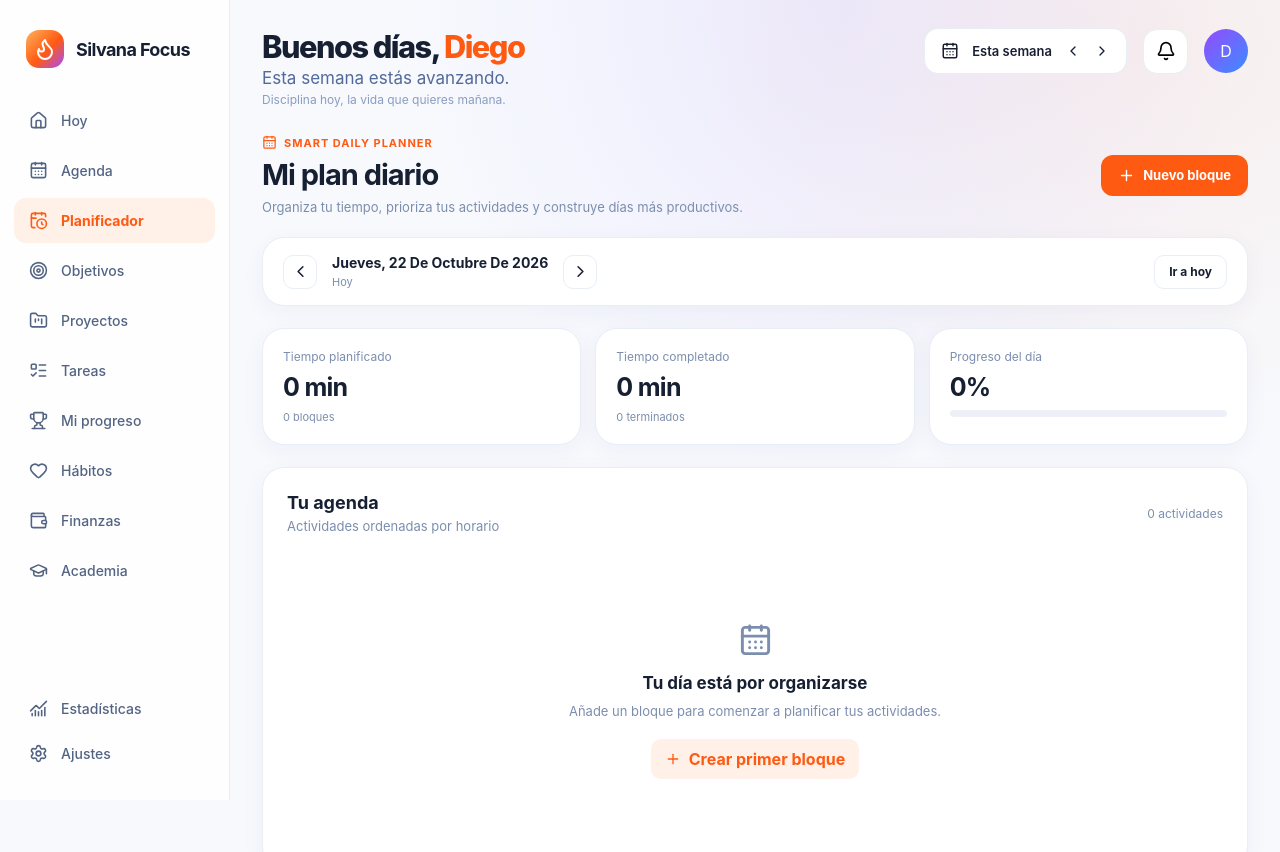
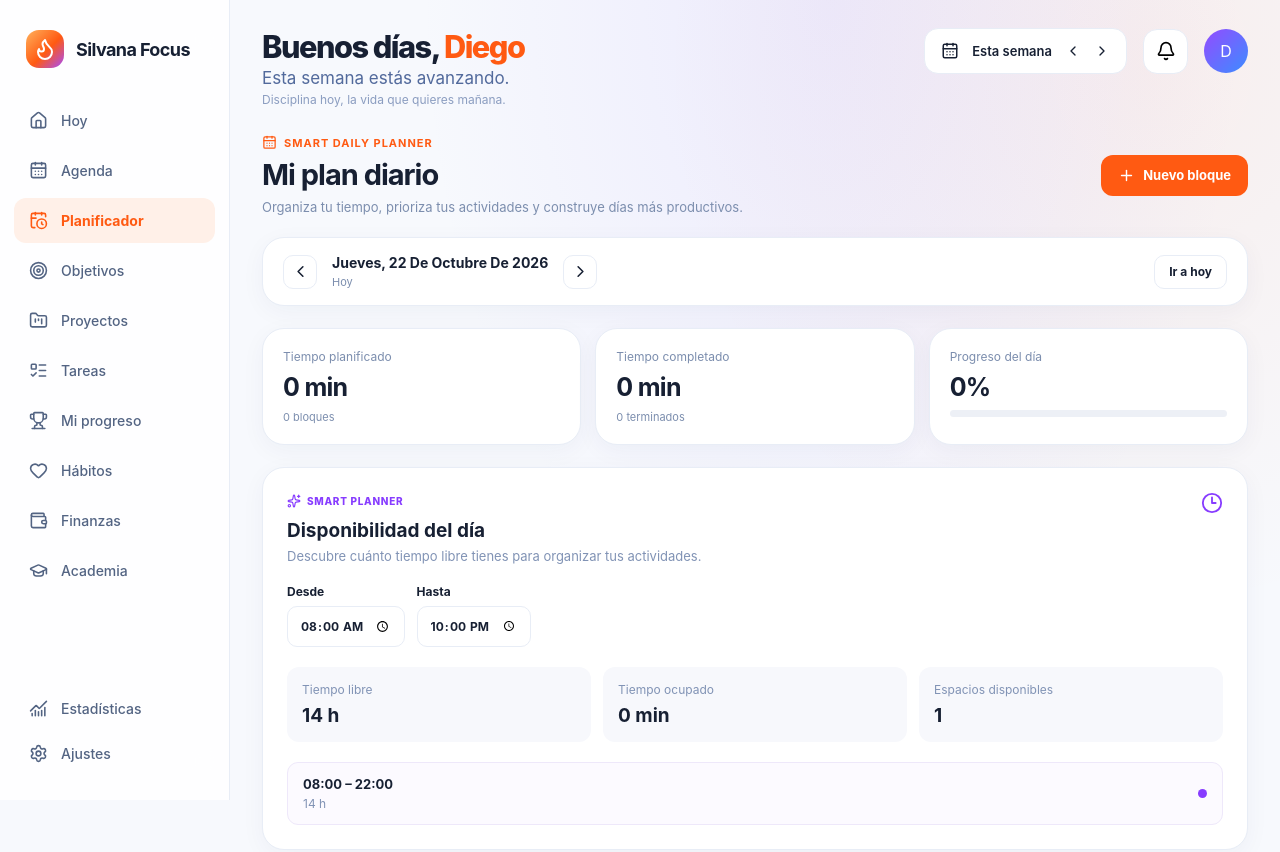
Before and after one commit to DiegoMaioneVallarino/silvana-focus, a React (Vite) app: page /planner in a window 1280 px wide. Shown: the top 852 px of the page. Built offline with nearby package versions, Linux system fonts and the light colour scheme.

Commit message:
Feat(planner): added daily availability engine and free time visualization.

```diff
--- /dev/null
+++ b/src/features/planner/components/PlannerAvailability.css
@@ -0,0 +1,132 @@
+
+.sf-planner-availability {
+  display: flex;
+  flex-direction: column;
+  gap: 20px;
+  padding: 24px;
+}
+
+.sf-planner-availability-heading {
+  display: flex;
+  align-items: flex-start;
+  justify-content: space-between;
+  gap: 20px;
+}
+
+.sf-planner-availability-heading h2 {
+  margin: 7px 0 6px;
+  font-size: 19px;
+}
+
+.sf-planner-availability-heading p {
+  margin: 0;
+  color: #8193b5;
+  font-size: 13px;
+}
+
+.sf-planner-availability-eyebrow {
+  display: inline-flex;
+  align-items: center;
+  gap: 6px;
+  color: #873cff;
+  font-size: 10px;
+  font-weight: 800;
+  letter-spacing: 0.7px;
+}
+
+.sf-planner-availability-settings {
+  display: flex;
+  flex-wrap: wrap;
+  gap: 12px;
+}
+
+.sf-planner-availability-settings label {
+  display: flex;
+  flex-direction: column;
+  gap: 7px;
+  font-size: 12px;
+  font-weight: 650;
+}
+
+.sf-planner-availability-settings input {
+  padding: 10px 12px;
+  border: 1px solid #e8edf6;
+  border-radius: 10px;
+  background: white;
+  color: #172033;
+  font: inherit;
+}
+
+.sf-planner-availability-stats {
+  display: grid;
+  grid-template-columns: repeat(3, minmax(0, 1fr));
+  gap: 12px;
+}
+
+.sf-planner-availability-stats > div {
+  display: flex;
+  flex-direction: column;
+  gap: 7px;
+  padding: 15px;
+  border-radius: 12px;
+  background: #f7f8fc;
+}
+
+.sf-planner-availability-stats span {
+  color: #8193b5;
+  font-size: 12px;
+}
+
+.sf-planner-availability-stats strong {
+  font-size: 19px;
+}
+
+.sf-planner-availability-slots {
+  display: flex;
+  flex-direction: column;
+  gap: 9px;
+}
+
+.sf-planner-availability-slot {
+  display: flex;
+  align-items: center;
+  justify-content: space-between;
+  gap: 15px;
+  padding: 13px 15px;
+  border: 1px solid #eee8fa;
+  border-radius: 11px;
+  background: #fcfaff;
+}
+
+.sf-planner-availability-slot > div {
+  display: flex;
+  flex-direction: column;
+  gap: 4px;
+}
+
+.sf-planner-availability-slot strong {
+  font-size: 13px;
+}
+
+.sf-planner-availability-slot span {
+  font-size: 12px;
+  color: #8193b5;
+}
+
+.sf-planner-availability-dot {
+  width: 9px;
+  height: 9px;
+  border-radius: 50%;
+  background: #873cff;
+}
+
+.sf-planner-availability-error {
+  color: #d94d4d;
+  font-size: 12px;
+}
+
+@media (max-width: 600px) {
+  .sf-planner-availability-stats {
+    grid-template-columns: 1fr;
+  }
+}
--- /dev/null
+++ b/src/features/planner/components/PlannerAvailability.tsx
@@ -0,0 +1,169 @@
+
+import { useState } from "react";
+
+import {
+  Clock3,
+  Sparkles,
+} from "lucide-react";
+
+import { usePlannerStore } from "../planner.store";
+
+import {
+  getPlannerAvailability,
+} from "../planner.availability";
+
+import "./PlannerAvailability.css";
+
+interface PlannerAvailabilityProps {
+  date: string;
+}
+
+function formatDuration(minutes: number) {
+  const hours = Math.floor(minutes / 60);
+  const rest = minutes % 60;
+
+  if (hours === 0) return `${rest} min`;
+  if (rest === 0) return `${hours} h`;
+
+  return `${hours} h ${rest} min`;
+}
+
+export function PlannerAvailability({
+  date,
+}: PlannerAvailabilityProps) {
+  const blocks = usePlannerStore(
+    (state) => state.blocks
+  );
+
+  const [dayStart, setDayStart] =
+    useState("08:00");
+
+  const [dayEnd, setDayEnd] =
+    useState("22:00");
+
+  const validRange =
+    dayStart.length === 5 &&
+    dayEnd.length === 5 &&
+    dayStart < dayEnd;
+
+  const availability = validRange
+    ? getPlannerAvailability(blocks, {
+        date,
+        dayStart,
+        dayEnd,
+        minimumSlotMinutes: 15,
+      })
+    : null;
+
+  return (
+    <section className="sf-card sf-planner-availability">
+      <div className="sf-planner-availability-heading">
+        <div>
+          <span className="sf-planner-availability-eyebrow">
+            <Sparkles size={14} />
+            SMART PLANNER
+          </span>
+
+          <h2>Disponibilidad del día</h2>
+
+          <p>
+            Descubre cuánto tiempo libre tienes
+            para organizar tus actividades.
+          </p>
+        </div>
+
+        <Clock3 size={22} color="#873cff" />
+      </div>
+
+      <div className="sf-planner-availability-settings">
+        <label>
+          Desde
+          <input
+            type="time"
+            value={dayStart}
+            onChange={(event) =>
+              setDayStart(event.target.value)
+            }
+          />
+        </label>
+
+        <label>
+          Hasta
+          <input
+            type="time"
+            value={dayEnd}
+            onChange={(event) =>
+              setDayEnd(event.target.value)
+            }
+          />
+        </label>
+      </div>
+
+      {!availability ? (
+        <p className="sf-planner-availability-error">
+          Selecciona un horario de inicio anterior
+          al de finalización.
+        </p>
+      ) : (
+        <>
+          <div className="sf-planner-availability-stats">
+            <div>
+              <span>Tiempo libre</span>
+              <strong>
+                {formatDuration(
+                  availability.availableMinutes
+                )}
+              </strong>
+            </div>
+
+            <div>
+              <span>Tiempo ocupado</span>
+              <strong>
+                {formatDuration(
+                  availability.occupiedMinutes
+                )}
+              </strong>
+            </div>
+
+            <div>
+              <span>Espacios disponibles</span>
+              <strong>
+                {availability.slots.length}
+              </strong>
+            </div>
+          </div>
+
+          <div className="sf-planner-availability-slots">
+            {availability.slots.length === 0 ? (
+              <p>
+                No hay espacios libres de al menos
+                15 minutos en este horario.
+              </p>
+            ) : (
+              availability.slots.map((slot) => (
+                <div
+                  key={`${slot.startTime}-${slot.endTime}`}
+                  className="sf-planner-availability-slot"
+                >
+                  <div>
+                    <strong>
+                      {slot.startTime} – {slot.endTime}
+                    </strong>
+
+                    <span>
+                      {formatDuration(
+                        slot.durationMinutes
+                      )}
+                    </span>
+                  </div>
+
+                  <span className="sf-planner-availability-dot" />
+                </div>
+              ))
+            )}
+          </div>
+        </>
+      )}
+    </section>
+  );
+}
--- /dev/null
+++ b/src/features/planner/planner.availability.ts
@@ -0,0 +1,189 @@
+
+import type {
+  PlannerBlock,
+} from "./planner.types";
+
+import {
+  timeToMinutes,
+  minutesToTime,
+  getBlockEndMinutes,
+} from "./planner.utils";
+
+export interface PlannerTimeSlot {
+  startMinutes: number;
+  endMinutes: number;
+  startTime: string;
+  endTime: string;
+  durationMinutes: number;
+}
+
+export interface PlannerAvailabilityOptions {
+  date: string;
+  dayStart: string;
+  dayEnd: string;
+  minimumSlotMinutes?: number;
+}
+
+export interface PlannerAvailabilityResult {
+  date: string;
+  dayStart: string;
+  dayEnd: string;
+  availableMinutes: number;
+  occupiedMinutes: number;
+  slots: PlannerTimeSlot[];
+}
+
+function createSlot(
+  startMinutes: number,
+  endMinutes: number
+): PlannerTimeSlot {
+  return {
+    startMinutes,
+    endMinutes,
+    startTime: minutesToTime(startMinutes),
+    endTime: minutesToTime(endMinutes),
+    durationMinutes: endMinutes - startMinutes,
+  };
+}
+
+export function getPlannerAvailability(
+  blocks: PlannerBlock[],
+  options: PlannerAvailabilityOptions
+): PlannerAvailabilityResult {
+  const {
+    date,
+    dayStart,
+    dayEnd,
+    minimumSlotMinutes = 1,
+  } = options;
+
+  const start = timeToMinutes(dayStart);
+  const end = timeToMinutes(dayEnd);
+
+  if (
+    !Number.isFinite(start) ||
+    !Number.isFinite(end) ||
+    start < 0 ||
+    end > 1440 ||
+    start >= end
+  ) {
+    throw new Error(
+      "El horario de disponibilidad no es válido."
+    );
+  }
+
+  const occupied = blocks
+    .filter(
+      (block) =>
+        block.date === date &&
+        block.status !== "skipped"
+    )
+    .map((block) => ({
+      start: Math.max(
+        start,
+        timeToMinutes(block.startTime)
+      ),
+      end: Math.min(
+        end,
+        getBlockEndMinutes(block)
+      ),
+    }))
+    .filter(
+      (interval) =>
+        interval.end > interval.start
+    )
+    .sort((a, b) => a.start - b.start);
+
+  const merged: Array<{
+    start: number;
+    end: number;
+  }> = [];
+
+  for (const interval of occupied) {
+    const last = merged[merged.length - 1];
+
+    if (last && interval.start <= last.end) {
+      last.end = Math.max(
+        last.end,
+        interval.end
+      );
+    } else {
+      merged.push({ ...interval });
+    }
+  }
+
+  const slots: PlannerTimeSlot[] = [];
+
+  let cursor = start;
+
+  for (const interval of merged) {
+    if (interval.start > cursor) {
+      const slot = createSlot(
+        cursor,
+        interval.start
+      );
+
+      if (
+        slot.durationMinutes >=
+        minimumSlotMinutes
+      ) {
+        slots.push(slot);
+      }
+    }
+
+    cursor = Math.max(
+      cursor,
+      interval.end
+    );
+  }
+
+  if (cursor < end) {
+    const slot = createSlot(cursor, end);
+
+    if (
+      slot.durationMinutes >=
+      minimumSlotMinutes
+    ) {
+      slots.push(slot);
+    }
+  }
+
+  const occupiedMinutes = merged.reduce(
+    (total, interval) =>
+      total + interval.end - interval.start,
+    0
+  );
+
+  return {
+    date,
+    dayStart,
+    dayEnd,
+    availableMinutes:
+      end - start - occupiedMinutes,
+    occupiedMinutes,
+    slots,
+  };
+}
+
+export function findAvailableSlots(
+  blocks: PlannerBlock[],
+  options: PlannerAvailabilityOptions,
+  requiredMinutes: number
+): PlannerTimeSlot[] {
+  if (
+    !Number.isInteger(requiredMinutes) ||
+    requiredMinutes <= 0
+  ) {
+    return [];
+  }
+
+  const availability = getPlannerAvailability(
+    blocks,
+    options
+  );
+
+  return availability.slots.filter(
+    (slot) =>
+      slot.durationMinutes >= requiredMinutes
+  );
+}
--- a/src/pages/PlannerPage.tsx
+++ b/src/pages/PlannerPage.tsx
@@ -26,6 +26,8 @@ import type {
   PlannerPriority,
   PlannerSource,
 } from "../features/planner/planner.types";
+
+import { PlannerAvailability } from "../features/planner/components/PlannerAvailability";
 
 import "./PlannerPage.css";
 
@@ -245,7 +247,7 @@ export function PlannerPage() {
           </div>
         </div>
       </section>
-
+      <PlannerAvailability date={selectedDate} />
       <section className="sf-card sf-planner-timeline">
         <div className="sf-planner-section-heading">
           <div>
```
